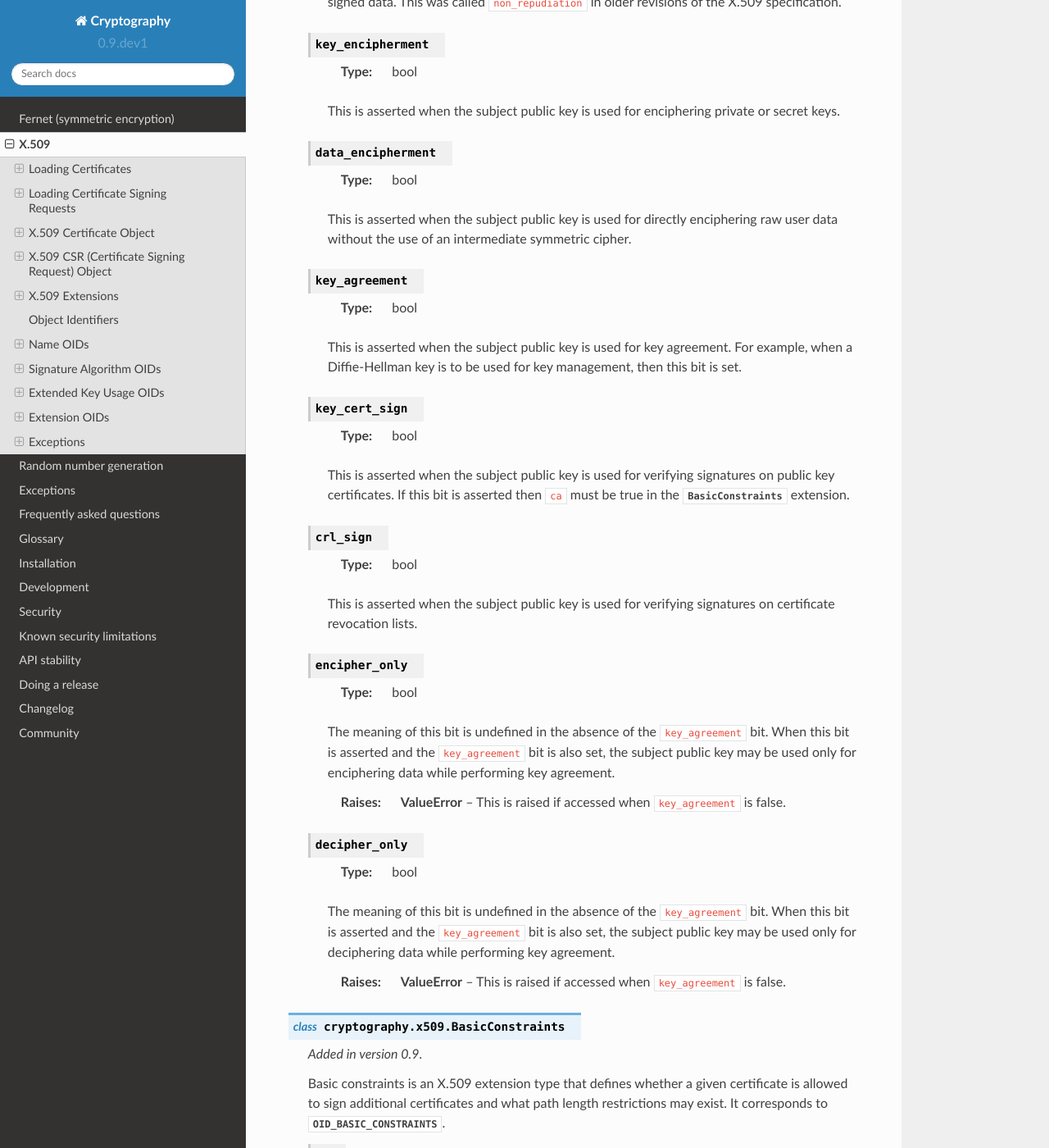
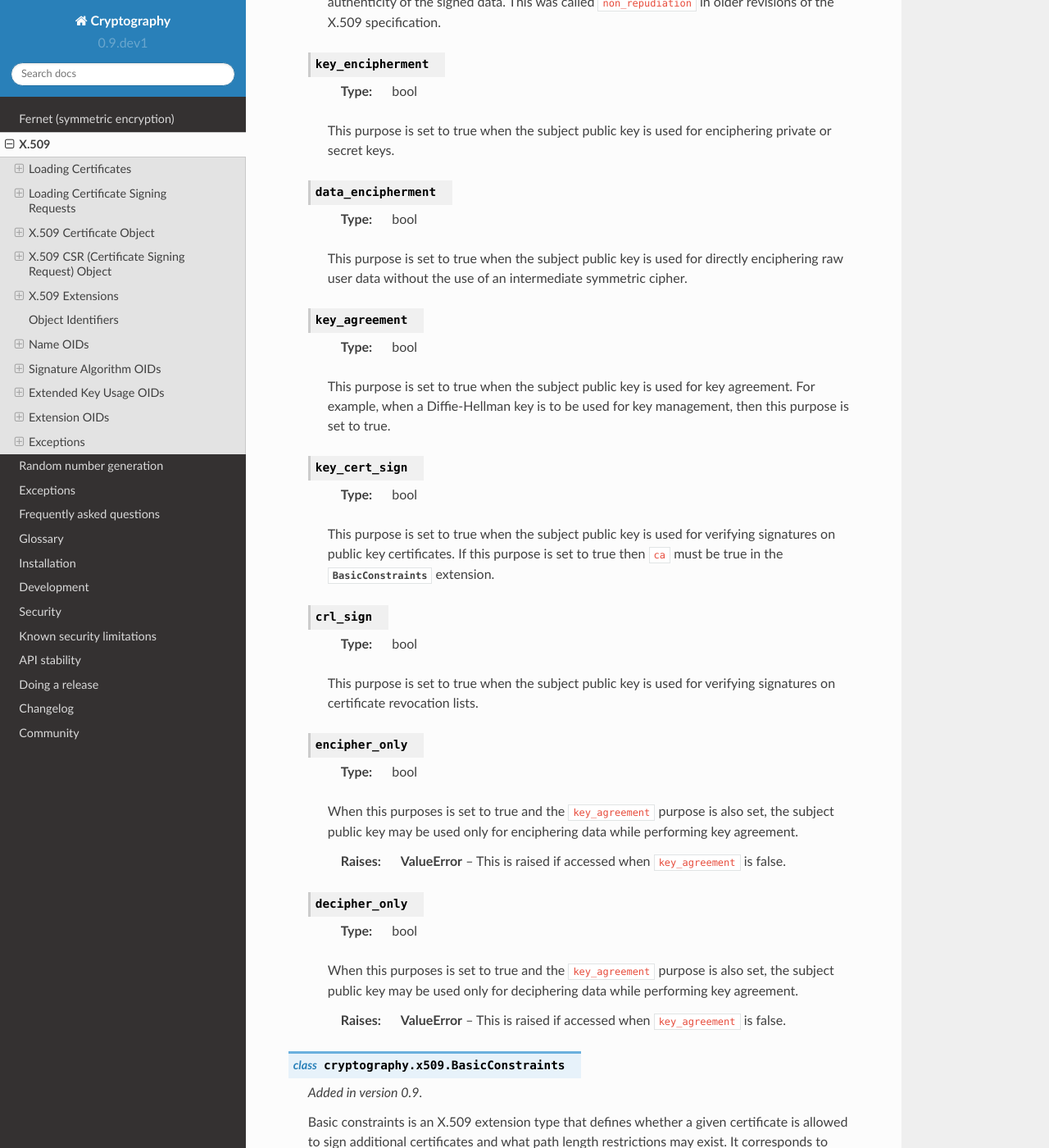
Before and after one commit to WebKing0121/cryptography, a Sphinx documentation site: the page built from docs/x509.rst, in a window 1280 px wide and 1400 px high, scrolled down 7689 px. Shown: the whole window at 82% size. Built offline with Sphinx 7.4.7 and the Read the Docs theme 2.0.0, drawn with Linux system fonts in a browser that asks for light colours; pages that are not in the unit, such as notebooks, are missing from menus; some of the changed text lies outside the part shown.

Commit message:
update doc language

```diff
--- a/docs/x509.rst
+++ b/docs/x509.rst
@@ -460,7 +460,7 @@ X.509 Extensions
 
         :type: bool
 
-        This is asserted when the subject public key is used for verifying
+        This purpose is set to true when the subject public key is used for verifying
         digital signatures, other than signatures on certificates
         (``key_cert_sign``) and CRLs (``crl_sign``).
 
@@ -468,7 +468,7 @@ X.509 Extensions
 
         :type: bool
 
-        This is asserted when the subject public key is used for verifying
+        This purpose is set to true when the subject public key is used for verifying
         digital signatures, other than signatures on certificates
         (``key_cert_sign``) and CRLs (``crl_sign``). It is used to provide a
         non-repudiation service that protects against the signing entity
@@ -481,48 +481,48 @@ X.509 Extensions
 
         :type: bool
 
-        This is asserted when the subject public key is used for enciphering
-        private or secret keys.
+        This purpose is set to true when the subject public key is used for
+        enciphering private or secret keys.
 
     .. attribute:: data_encipherment
 
         :type: bool
 
-        This is asserted when the subject public key is used for directly
-        enciphering raw user data without the use of an intermediate symmetric
-        cipher.
+        This purpose is set to true when the subject public key is used for
+        directly enciphering raw user data without the use of an intermediate
+        symmetric cipher.
 
     .. attribute:: key_agreement
 
         :type: bool
 
-        This is asserted when the subject public key is used for key agreement.
-        For example, when a Diffie-Hellman key is to be used for key
-        management, then this bit is set.
+        This purpose is set to true when the subject public key is used for key
+        agreement.  For example, when a Diffie-Hellman key is to be used for
+        key management, then this purpose is set to true.
 
     .. attribute:: key_cert_sign
 
         :type: bool
 
-        This is asserted when the subject public key is used for verifying
-        signatures on public key certificates. If this bit is asserted then
-        ``ca`` must be true in the :class:`BasicConstraints` extension.
+        This purpose is set to true when the subject public key is used for
+        verifying signatures on public key certificates. If this purpose is set
+        to true then ``ca`` must be true in the :class:`BasicConstraints`
+        extension.
 
     .. attribute:: crl_sign
 
         :type: bool
 
-        This is asserted when the subject public key is used for verifying
-        signatures on certificate revocation lists.
+        This purpose is set to true when the subject public key is used for
+        verifying signatures on certificate revocation lists.
 
     .. attribute:: encipher_only
 
         :type: bool
 
-        The meaning of this bit is undefined in the absence of the
-        ``key_agreement`` bit.  When this bit is asserted and the
-        ``key_agreement`` bit is also set, the subject public key may be
-        used only for enciphering data while performing key agreement.
+        When this purposes is set to true and the ``key_agreement`` purpose is
+        also set, the subject public key may be used only for enciphering data
+        while performing key agreement.
 
         :raises ValueError: This is raised if accessed when ``key_agreement``
             is false.
@@ -531,10 +531,9 @@ X.509 Extensions
 
         :type: bool
 
-        The meaning of this bit is undefined in the absence of the
-        ``key_agreement`` bit.  When this bit is asserted and the
-        ``key_agreement`` bit is also set, the subject public key may be
-        used only for deciphering data while performing key agreement.
+        When this purposes is set to true and the ``key_agreement`` purpose is
+        also set, the subject public key may be used only for deciphering data
+        while performing key agreement.
 
         :raises ValueError: This is raised if accessed when ``key_agreement``
             is false.
```
